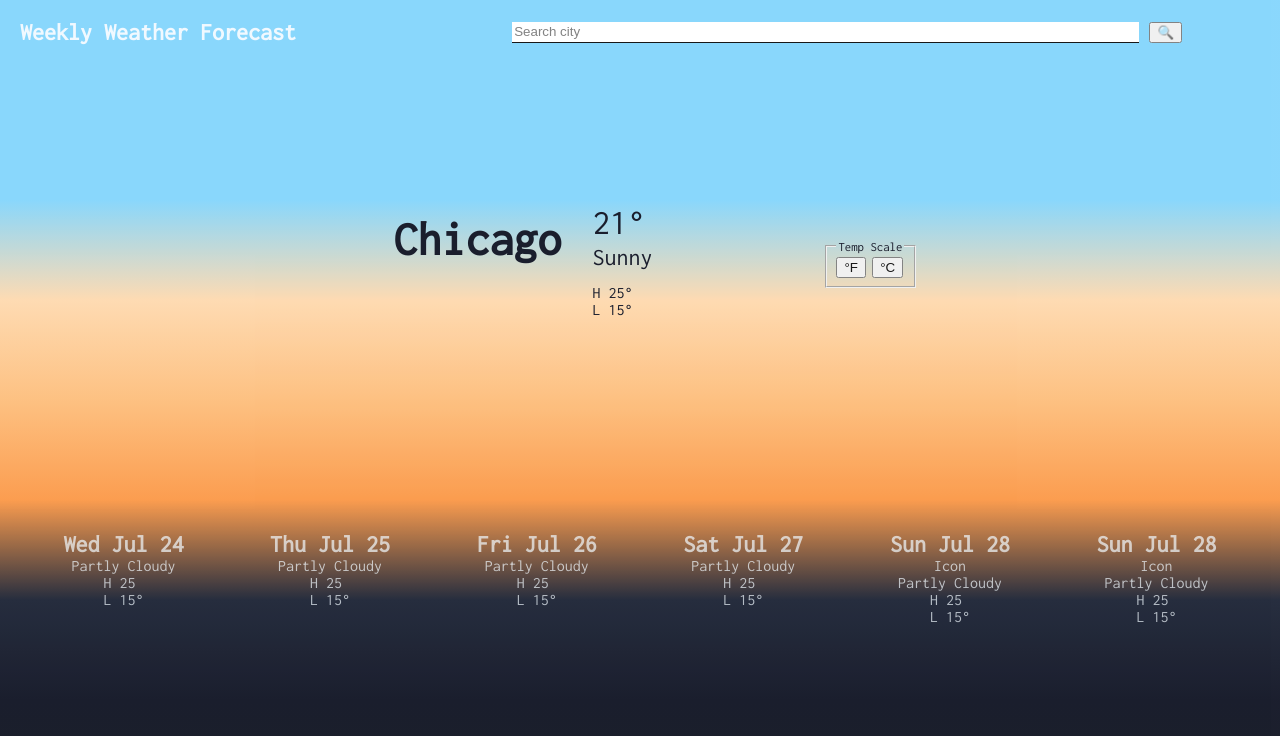
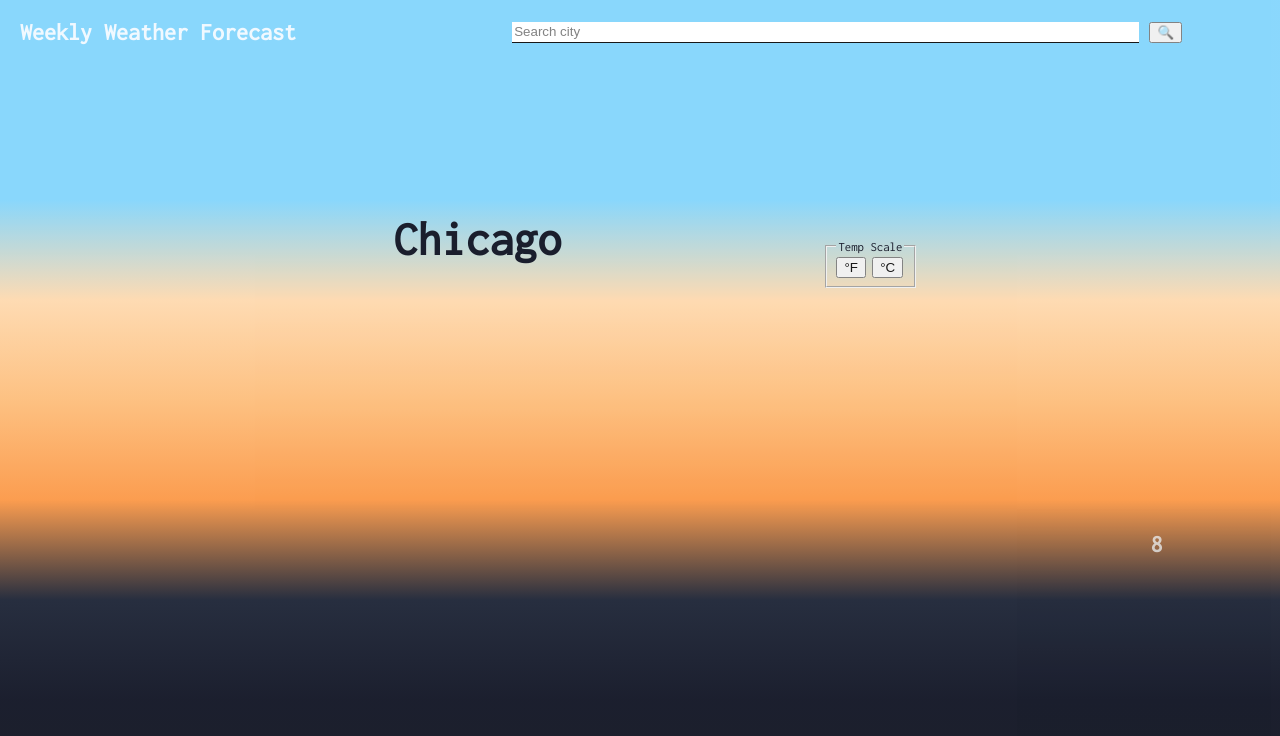
Before and after one commit to nskills-lab/weather-app, a website built with webpack: page src/template.html in a window 1280 px wide. Built offline with nearby package versions, Linux system fonts and the light colour scheme; no server answers.

Commit message:
Remove static weather data

```diff
--- a/src/index.js
+++ b/src/index.js
@@ -44,9 +44,9 @@ const renderWeatherData = async(weatherData) =>{
         const tempDescEl = dayCard.querySelector('[data-weekly-card-temp-desc]')
         tempDescEl.innerText = `${weatherDatum.conditions}`
         const tempHighEl =  dayCard.querySelector('[data-weekly-card-temp-high]')
-        tempHighEl.innerText = `${weatherDatum.tempmax}`
+        tempHighEl.innerText = `H ${weatherDatum.tempmax}°`
         const tempLowEl = dayCard.querySelector('[data-weekly-card-temp-low]')
-        tempLowEl.innerText = weatherDatum.tempmin
+        tempLowEl.innerText = `L ${weatherDatum.tempmin}°`
 
     });
 }
--- a/src/template.html
+++ b/src/template.html
@@ -20,11 +20,11 @@
         <div id="today" class="content">
             <div id="location-name">Chicago</div>
             <div id="weather-content" data-day="0">
-                <div id="current-temp" data-weekly-card-now>21°</div>
-                <div id="weather-desc" data-weekly-card-temp-desc>Sunny</div>
+                <div id="current-temp" data-weekly-card-now></div>
+                <div id="weather-desc" data-weekly-card-temp-desc></div>
                 <div id="temp">
-                    <div id="high-temp"data-weekly-card-temp-high>H 25°</div>
-                    <div id="low-temp" data-weekly-card-temp-low></div>L 15°</div>
+                    <div id="high-temp"data-weekly-card-temp-high></div>
+                    <div id="low-temp" data-weekly-card-temp-low></div></div>
             </div>
             <fieldset id="temp-scale">
                 <legend>Temp Scale</legend>
@@ -34,53 +34,53 @@
         </div>
         <div id="weekly" class="content">
             <div data-weekly-card  data-day="1">
-                <div data-weekly-card-date>Wed Jul 24</div>
-                <div data-weekly-card-temp-desc>Partly Cloudy</div>
+                <div data-weekly-card-date></div>
+                <div data-weekly-card-temp-desc></div>
                 <div data-weekly-card-temp>
-                    <div data-weekly-card-temp-high>H 25</div>
-                    <div data-weekly-card-temp-low>L 15°</div>
+                    <div data-weekly-card-temp-high></div>
+                    <div data-weekly-card-temp-low></div>
                 </div>
             </div>
             <div data-weekly-card  data-day="2">
-                <div data-weekly-card-date>Thu Jul 25</div>
-                <div data-weekly-card-temp-desc>Partly Cloudy</div>
+                <div data-weekly-card-date></div>
+                <div data-weekly-card-temp-desc></div>
                 <div data-weekly-card-temp>
-                    <div data-weekly-card-temp-high>H 25</div>
-                    <div data-weekly-card-temp-low>L 15°</div>
+                    <div data-weekly-card-temp-high></div>
+                    <div data-weekly-card-temp-low></div>
                 </div>
             </div>
             <div data-weekly-card  data-day="3">
-                <div data-weekly-card-date>Fri Jul 26</div>
-                <div data-weekly-card-temp-desc>Partly Cloudy</div>
+                <div data-weekly-card-date></div>
+                <div data-weekly-card-temp-desc></div>
                 <div data-weekly-card-temp>
-                    <div data-weekly-card-temp-high>H 25</div>
-                    <div data-weekly-card-temp-low>L 15°</div>
+                    <div data-weekly-card-temp-high></div>
+                    <div data-weekly-card-temp-low></div>
                 </div>
             </div>
             <div data-weekly-card  data-day="4">
-                <div data-weekly-card-date>Sat Jul 27</div>
-                <div data-weekly-card-temp-desc>Partly Cloudy</div>
+                <div data-weekly-card-date></div>
+                <div data-weekly-card-temp-desc></div>
                 <div data-weekly-card-temp>
-                    <div data-weekly-card-temp-high>H 25</div>
-                    <div data-weekly-card-temp-low>L 15°</div>
+                    <div data-weekly-card-temp-high></div>
+                    <div data-weekly-card-temp-low></div>
                 </div>
             </div>
             <div data-weekly-card  data-day="5">
-                <div data-weekly-card-date>Sun Jul 28</div>
-                <div  data-weekly-card-temp-icon>Icon</div>
-                <div data-weekly-card-temp-desc>Partly Cloudy</div>
+                <div data-weekly-card-date></div>
+                <div  data-weekly-card-temp-icon></div>
+                <div data-weekly-card-temp-desc></div>
                 <div data-weekly-card-temp>
-                    <div data-weekly-card-temp-high>H 25</div>
-                    <div data-weekly-card-temp-low>L 15°</div>
+                    <div data-weekly-card-temp-high></div>
+                    <div data-weekly-card-temp-low></div>
                 </div>
             </div>
             <div data-weekly-card  data-day="6">
-                <div data-weekly-card-date>Sun Jul 28</div>
-                <div  data-weekly-card-temp-icon>Icon</div>
-                <div data-weekly-card-temp-desc>Partly Cloudy</div>
+                <div data-weekly-card-date>8</div>
+                <div  data-weekly-card-temp-icon></div>
+                <div data-weekly-card-temp-desc></div>
                 <div data-weekly-card-temp>
-                    <div data-weekly-card-temp-high>H 25</div>
-                    <div data-weekly-card-temp-low>L 15°</div>
+                    <div data-weekly-card-temp-high></div>
+                    <div data-weekly-card-temp-low></div>
                 </div>
                 </div>
             </div>
```
